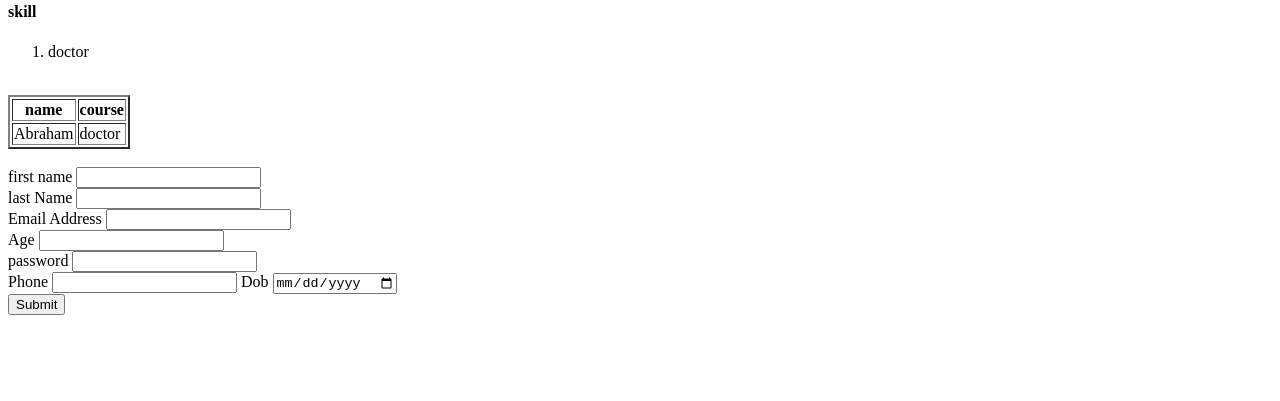
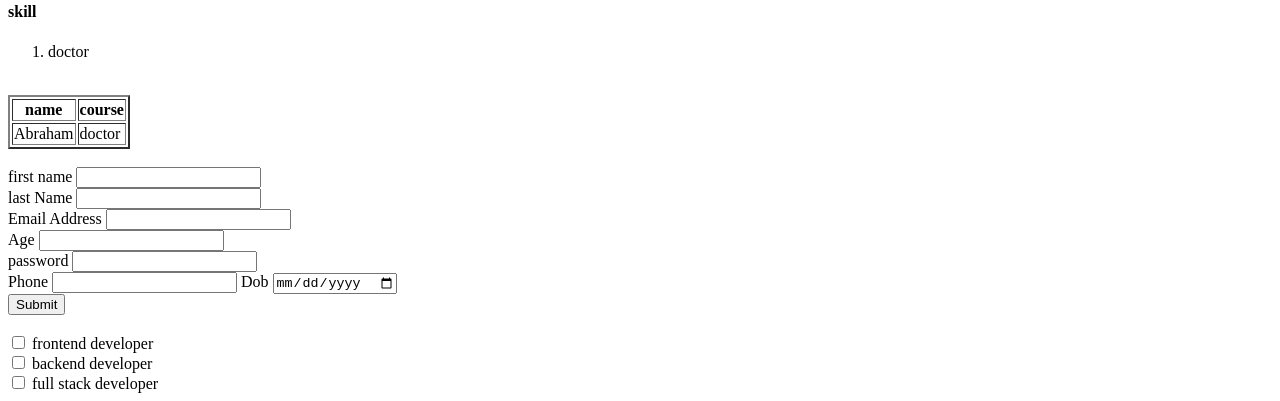
Before and after one commit to Mayor78/exercise, a plain HTML site: page index.html in a window 1280 px wide. Shown: the part 1236-1637 px from the top of the page. Before the commit the page ends 1559 px from the top, so only its background shows below. Drawn offline with Linux system fonts and the light colour scheme.

Commit message:
html checkbox added

```diff
--- a/index.html
+++ b/index.html
@@ -67,7 +67,24 @@
 
 <input type="submit" name="" id=""><br>
 
-   </form>
+   </form><br>
+
+<form action="">
+
+<input type="checkbox">
+<label for="">frontend developer</label><br>
+
+<input type="checkbox" name="" id="">
+<label for="">backend developer</label><br>
+
+<input type="checkbox" name="" id="">
+<label for="">full stack developer</label><br>
+
+
+
+</form>
+
+
 </body>
 
 </html>
```
